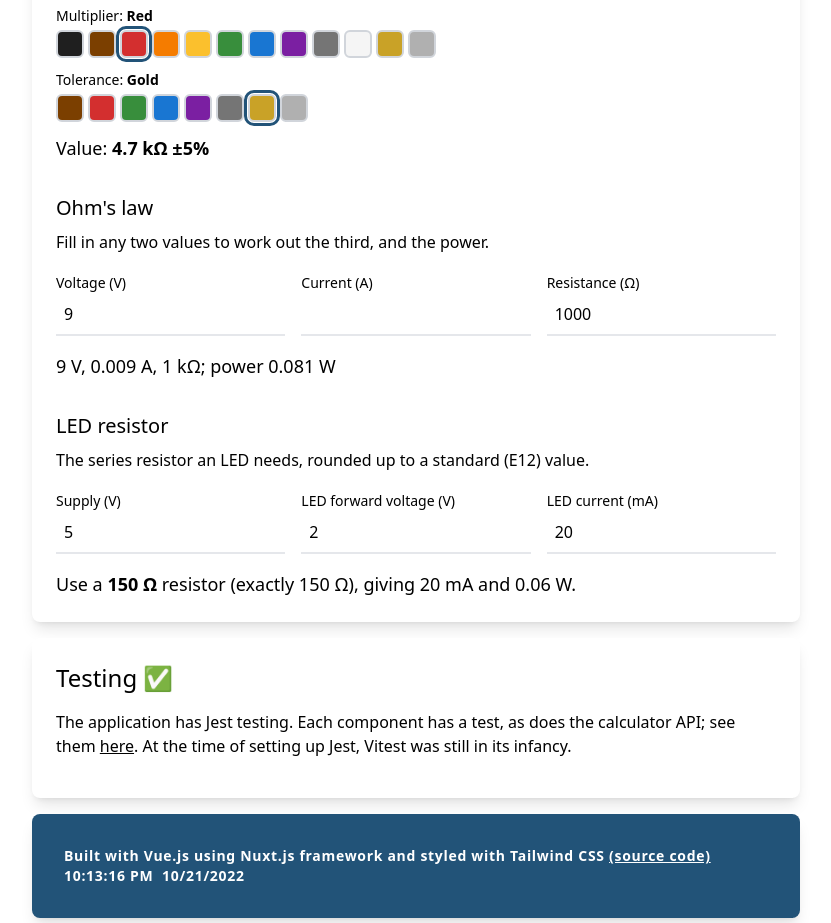
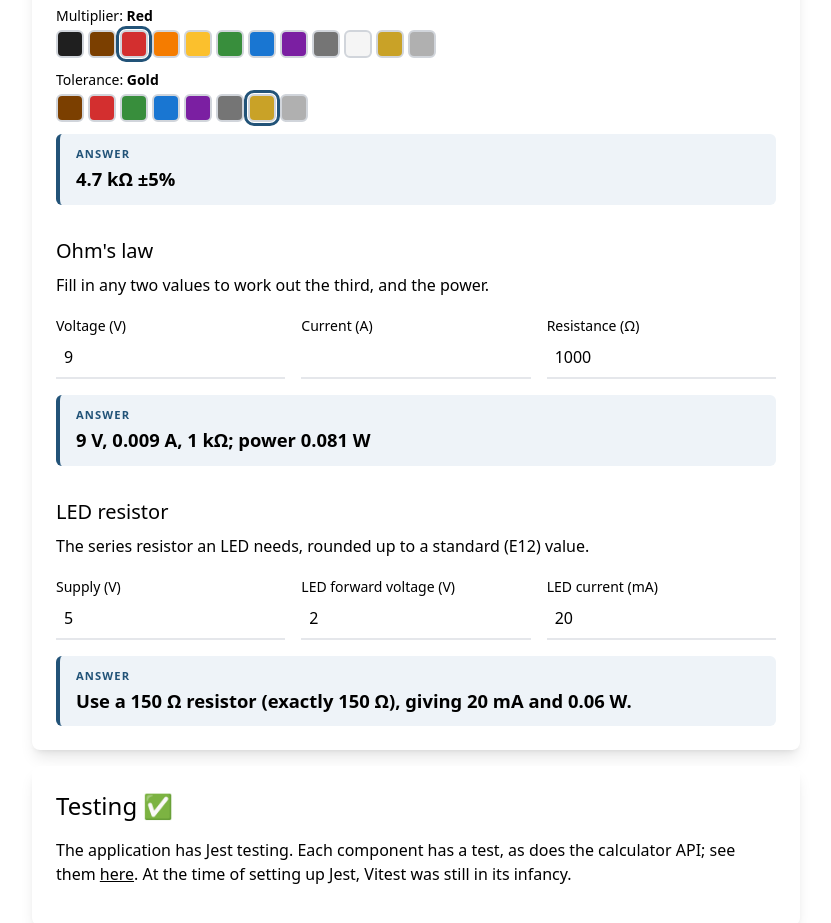
Before and after one commit to ckhatton/nuxt-example-app, a Nuxt app: page / in a window 1280 px wide. Shown: the part 1160-2083 px from the top of the page, without its empty margins (224-1055 px from the left). Built offline with nearby package versions, Linux system fonts and the light colour scheme.

Commit message:
feat(answer): consistent answer panel for every calculator
Add an Answer component that labels each result clearly, switching to
"Check your input" when the input can't be used, and use it for the
original calculator's API reply and all three electronics calculators.

```diff
--- /dev/null
+++ b/app/components/Answer.vue
@@ -0,0 +1,52 @@
+<template>
+  <div class="answer" :class="{ error }" role="status" aria-live="polite">
+    <span class="label">{{ error ? 'Check your input' : 'Answer' }}</span>
+    <p class="value"><slot /></p>
+  </div>
+</template>
+
+<script>
+export default {
+  name: 'Answer',
+
+  props: {
+    error: {
+      type: Boolean,
+      default: false,
+    },
+  },
+};
+</script>
+
+<style scoped>
+.answer {
+  padding: 0.75rem 1rem;
+  border-left: 4px solid #225378;
+  border-radius: 0.375rem;
+  background: #eef3f8;
+}
+
+.answer.error {
+  border-left-color: #b7791f;
+  background: #fdf6e8;
+}
+
+.label {
+  display: block;
+  margin-bottom: 0.15rem;
+  color: #225378;
+  font-size: 0.7rem;
+  font-weight: 700;
+  letter-spacing: 0.1em;
+  text-transform: uppercase;
+}
+
+.error .label {
+  color: #975a16;
+}
+
+.value {
+  font-size: 1.15rem;
+  font-weight: 600;
+}
+</style>
--- a/app/components/Calculator.vue
+++ b/app/components/Calculator.vue
@@ -29,19 +29,23 @@
           class="border-b-2 p-4 max-w-36"
         >
       </div>
-      <div class="flex items-center">
-        <button type="submit" class="mr-4 bg-blue text-white p-4 rounded-lg">
-          Calculate
-        </button>
-        <p v-if="message?.text !== ''" class="text-lg">{{ message?.text }}</p>
-      </div>
+      <button type="submit" class="bg-blue text-white p-4 rounded-lg">
+        Calculate
+      </button>
+      <Answer v-if="message?.text" :error="message?.error" class="mt-4">
+        {{ message?.text }}
+      </Answer>
     </form>
   </div>
 </template>
 
 <script>
+import Answer from '~/components/Answer.vue';
+
 export default {
   name: 'Calculator',
+
+  components: { Answer },
 
   data() {
     return {
--- a/app/components/Electronics.vue
+++ b/app/components/Electronics.vue
@@ -40,9 +40,9 @@
         />
       </div>
     </div>
-    <p class="text-lg">
-      Value: <span class="font-semibold resistor-value">{{ resistorLabel }}</span>
-    </p>
+    <Answer>
+      <span class="resistor-value">{{ resistorLabel }}</span>
+    </Answer>
 
     <h3 class="text-xl mt-8 mb-2">Ohm's law</h3>
     <p class="mb-4">Fill in any two values to work out the third, and the power.</p>
@@ -60,13 +60,13 @@
         <input v-model.number="ohm.resistance" type="number" step="any" class="ohm-resistance border-b-2 p-2 w-full" >
       </label>
     </div>
-    <p class="text-lg ohm-result">
+    <Answer class="ohm-result" :error="!ohmResult">
       <template v-if="ohmResult">
         {{ round(ohmResult.voltage) }} V, {{ round(ohmResult.current) }} A,
         {{ formatOhms(ohmResult.resistance) }}; power {{ round(ohmResult.power) }} W
       </template>
       <template v-else>Enter exactly two values.</template>
-    </p>
+    </Answer>
 
     <h3 class="text-xl mt-8 mb-2">LED resistor</h3>
     <p class="mb-4">The series resistor an LED needs, rounded up to a standard (E12) value.</p>
@@ -84,24 +84,27 @@
         <input v-model.number="led.current" type="number" step="any" class="led-current border-b-2 p-2 w-full" >
       </label>
     </div>
-    <p class="text-lg led-result">
+    <Answer class="led-result" :error="!ledResult">
       <template v-if="ledResult">
-        Use a <span class="font-semibold">{{ formatOhms(ledResult.standard) }}</span> resistor
+        Use a {{ formatOhms(ledResult.standard) }} resistor
         (exactly {{ formatOhms(ledResult.exact) }}), giving {{ round(ledResult.current) }} mA and
         {{ round(ledResult.power) }} W.
       </template>
       <template v-else>The supply must be higher than the LED's forward voltage.</template>
-    </p>
+    </Answer>
   </div>
 </template>
 
 <script>
+import Answer from '~/components/Answer.vue';
 import { BAND_COLOURS, formatOhms, ledResistor, ohmsLaw, resistorValue } from '~/utils/electronics';
 
 const digits = BAND_COLOURS.filter((option) => option.digit !== undefined);
 
 export default {
   name: 'Electronics',
+
+  components: { Answer },
 
   data() {
     return {
```
Also changed, not shown: 2 other files (tests, documents, lock files or other folders).
